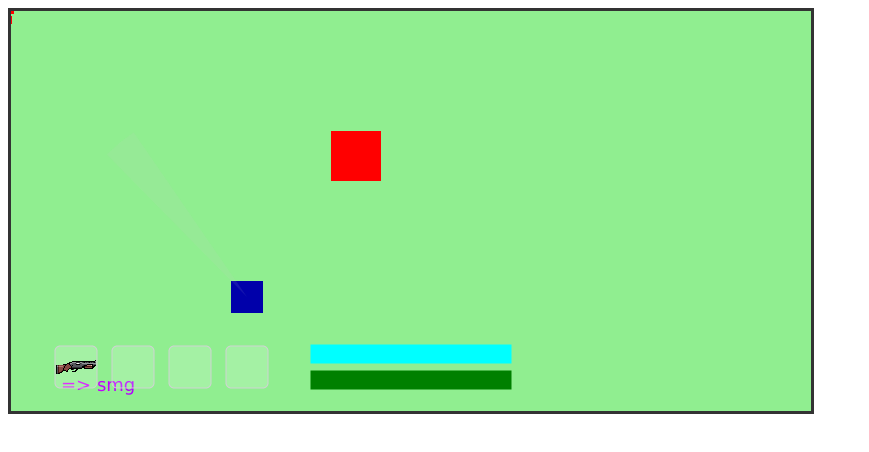
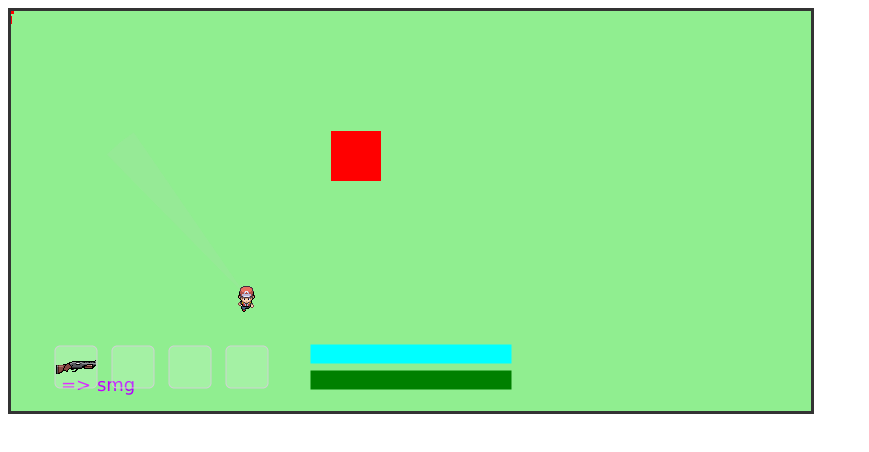
Before and after one commit to fershopls/Fershnite, a plain HTML site: page index.html in a window 1280 px wide. Shown: the whole page, without its empty margins (0-869 px from the left). Drawn offline with nearby package versions, Linux system fonts and the light colour scheme.

Commit message:
Poor sprite sheet

```diff
--- a/index.html
+++ b/index.html
@@ -7,6 +7,7 @@
 	<script src="https://code.jquery.com/jquery-3.3.1.min.js"></script>
 	<script src="input.js"></script>
 	<script src="resources.js"></script>
+	<script src="sprite.js"></script>
 	<script src="main.js"></script>
 </head>
 <body>
--- a/main.js
+++ b/main.js
@@ -127,7 +127,8 @@ function sound(src) {
 $(document).ready(function(){
 	resources.load([
 	    'assets/guns/shotgun.png',
-	    'assets/gui.png'
+	    'assets/gui.png',
+	    'assets/player.png',
 	]);
 	resources.onReady(function(){
 		Core.init(document.getElementById('canshoot'),
@@ -799,11 +800,22 @@ var PlayerController = {
     	}
     }
 
+	// url, pos, size, speed, frames, dir, once
+    this.sprite.update(dt);
+
+
 	this.hits(dt);
   },
+  sprite: new Sprite('assets/player.png', [0, 0], [32, 32], 6, [0, 1, 2, 3, 2, 1]),
   draw: function(ctx) {
-    ctx.fillStyle = this.color;
-    ctx.fillRect(this.X, this.Y, this.width, this.height);
+  	ctx.save();
+    ctx.translate(this.X, this.Y);
+    this.sprite.render(ctx);
+    ctx.restore();
+
+    ctx.fillStyle = 'rgba(0,0,255,0.4)';
+    if (Core.debug)
+    	ctx.fillRect(this.X, this.Y, this.width, this.height);
   },
   hits: function(dt) {
 	if (this.X > Core.data.canvas.width - this.width)
--- /dev/null
+++ b/sprite.js
@@ -0,0 +1,55 @@
+(function() {
+    function Sprite(url, pos, size, speed, frames, dir, once) {
+        this.pos = pos;
+        this.size = size;
+        this.speed = typeof speed === 'number' ? speed : 0;
+        this.frames = frames;
+        this._index = 0;
+        this.url = url;
+        this.dir = dir || 'horizontal';
+        this.once = once;
+    };
+
+    Sprite.prototype = {
+        update: function(dt) {
+            this._index += this.speed*dt;
+        },
+
+        render: function(ctx) {
+            var frame;
+
+            if(this.speed > 0) {
+                var max = this.frames.length;
+                var idx = Math.floor(this._index);
+                frame = this.frames[idx % max];
+
+                if(this.once && idx >= max) {
+                    this.done = true;
+                    return;
+                }
+            }
+            else {
+                frame = 0;
+            }
+
+
+            var x = this.pos[0];
+            var y = this.pos[1];
+
+            if(this.dir == 'vertical') {
+                y += frame * this.size[1];
+            }
+            else {
+                x += frame * this.size[0];
+            }
+
+            ctx.drawImage(resources.get(this.url),
+                          x, y,
+                          this.size[0], this.size[1],
+                          0, 0,
+                          this.size[0], this.size[1]);
+        }
+    };
+
+    window.Sprite = Sprite;
+})();
```
Also changed, not shown: assets/player.png (added).
